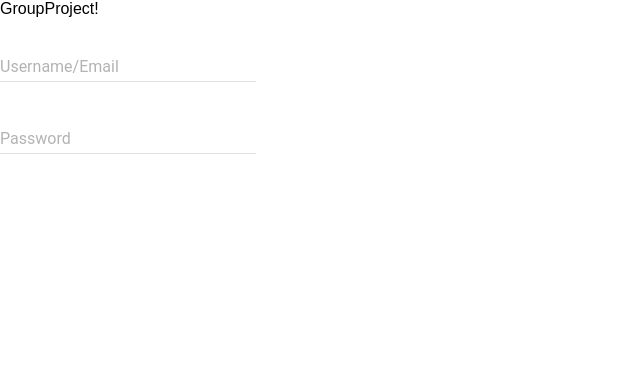
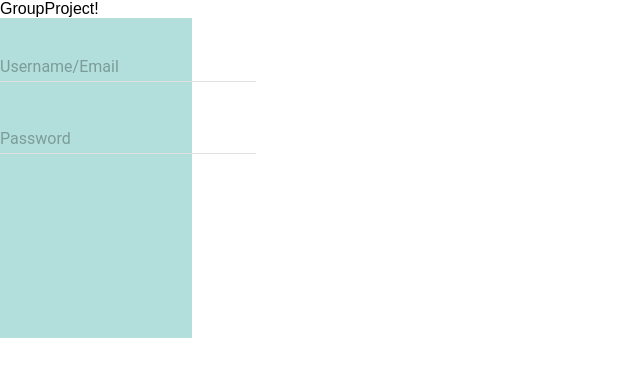
Before and after one commit to CloneWellsFargoChase/groupProject, a React (Create React App) app in the folder wfc/: page / in a window 1280 px wide. Shown: the top 376 px of the page, without its empty margins (0-640 px from the left). Built offline with nearby package versions, Linux system fonts and the light colour scheme; what react-tap-event-plugin would draw is missing.

Commit message:
login-box

```diff
--- a/wfc/src/Container/Jumbotron/Jumbotron.css
+++ b/wfc/src/Container/Jumbotron/Jumbotron.css
@@ -1,9 +1,10 @@
 .jumbo-container{
     width:100%;
-    height:50rem;
+    height:25rem;
 }
 
-.login-container{
+.login-box{
     width:15%;
-    height:inherit;
+    height:20rem;
+    background-color:#B2DFDB;
 }
--- a/wfc/src/Container/Jumbotron/JumbotronView.js
+++ b/wfc/src/Container/Jumbotron/JumbotronView.js
@@ -8,7 +8,7 @@ injectTapEventPlugin();
 class Jumbotron extends Component {
     render() {
         return (
-            <div className="login-container">
+            <div className="jumbo-container">
                 <div className="login-box">
                     <LoginField/>
                 </div>
--- a/wfc/src/Container/Jumbotron/LoginComponent.js
+++ b/wfc/src/Container/Jumbotron/LoginComponent.js
@@ -8,7 +8,6 @@ const LoginField = () => (
       <TextField
           hintText="Username/Email"
           floatingLabelText="Username/Email"
-          type="password"
         /><br />
       <TextField
         hintText="Password Field"
```
